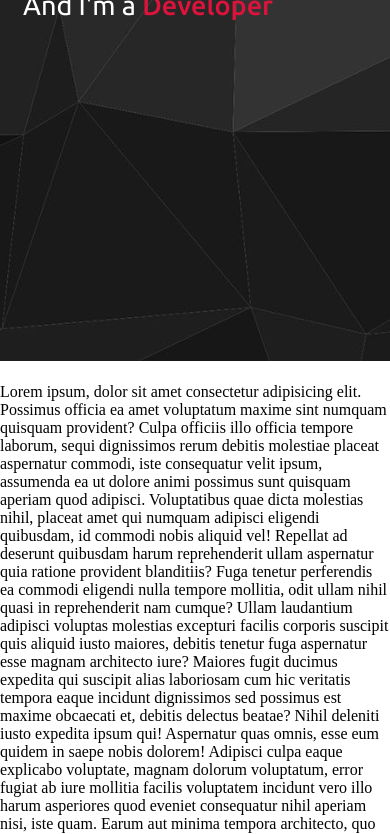
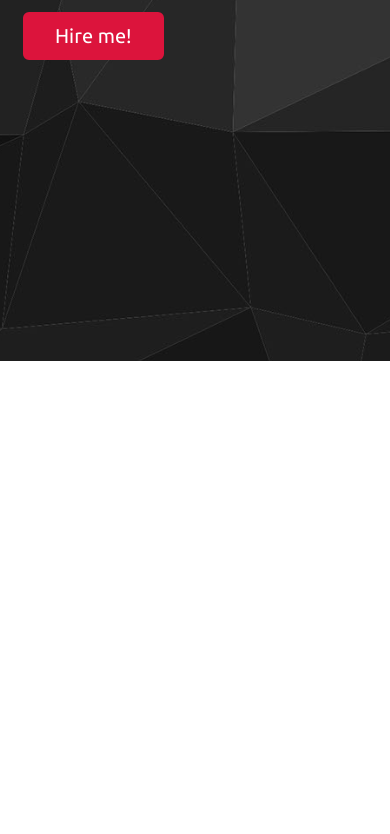
Before and after one commit to not4YU5H/Portfolio, a plain HTML site: page index.html in a window 390 px wide. Shown: the part 461-1295 px from the top of the page. After the commit the page ends 844 px from the top, so only its background shows below. Drawn offline with nearby package versions, Linux system fonts and the light colour scheme.

Commit message:
Home Section complete

```diff
--- a/index.html
+++ b/index.html
@@ -33,11 +33,13 @@
             <div class="text-1">Hello, my name is</div>
             <div class="text-2">Ayush Jain</div>
             <div class="text-3">And I'm a <span>Developer</span></div>
+            <a href="#">Hire me!</a>
         </div>
     </div>
 </section>
 
-<p>Lorem ipsum, dolor sit amet consectetur adipisicing elit. Possimus officia ea amet voluptatum maxime sint numquam quisquam provident? Culpa officiis illo officia tempore laborum, sequi dignissimos rerum debitis molestiae placeat aspernatur commodi, iste consequatur velit ipsum, assumenda ea ut dolore animi possimus sunt quisquam aperiam quod adipisci. Voluptatibus quae dicta molestias nihil, placeat amet qui numquam adipisci eligendi quibusdam, id commodi nobis aliquid vel! Repellat ad deserunt quibusdam harum reprehenderit ullam aspernatur quia ratione provident blanditiis? Fuga tenetur perferendis ea commodi eligendi nulla tempore mollitia, odit ullam nihil quasi in reprehenderit nam cumque? Ullam laudantium adipisci voluptas molestias excepturi facilis corporis suscipit quis aliquid iusto maiores, debitis tenetur fuga aspernatur esse magnam architecto iure? Maiores fugit ducimus expedita qui suscipit alias laboriosam cum hic veritatis tempora eaque incidunt dignissimos sed possimus est maxime obcaecati et, debitis delectus beatae? Nihil deleniti iusto expedita ipsum qui! Aspernatur quas omnis, esse eum quidem in saepe nobis dolorem! Adipisci culpa eaque explicabo voluptate, magnam dolorum voluptatum, error fugiat ab iure mollitia facilis voluptatem incidunt vero illo harum asperiores quod eveniet consequatur nihil aperiam nisi, iste quam. Earum aut minima tempora architecto, quo error deserunt obcaecati tenetur id quam in est sunt reprehenderit eaque modi.</p>
+
+
 <script src="script.js"></script>
 </body>
 </html>
--- a/style.css
+++ b/style.css
@@ -107,6 +107,24 @@
     font-weight: 500;
 }
 
+.home .home-content a {
+    display: inline-block;
+    background: crimson;
+    color: white;
+    font-size: 25px;
+    padding: 12px 36px;
+    margin-top: 20px;
+    border-radius: 6px;
+    border: 2px solid crimson;
+    transition: all 0.3s ease;
+}
+
+.home .home-content a:hover {
+    color: crimson;
+    background: none;
+
+}
+
 /* responsive media query */
 
 @media (max-width: 1104px) {
@@ -162,6 +180,11 @@
     .home .home-content .text-3 {
         font-size: 35px;
     }
+
+    .home .home-content a {
+        font-size: 23px;
+        padding: 10px 30px;
+    }
 }
 
 @media (max-width: 690px) {
@@ -175,6 +198,9 @@
     .home .home-content .text-3 {
         font-size: 32px;
     }
+    .home .home-content a {
+        font-size: 20px;
+    }
 }
 
 @media (max-width: 500px) {
```
